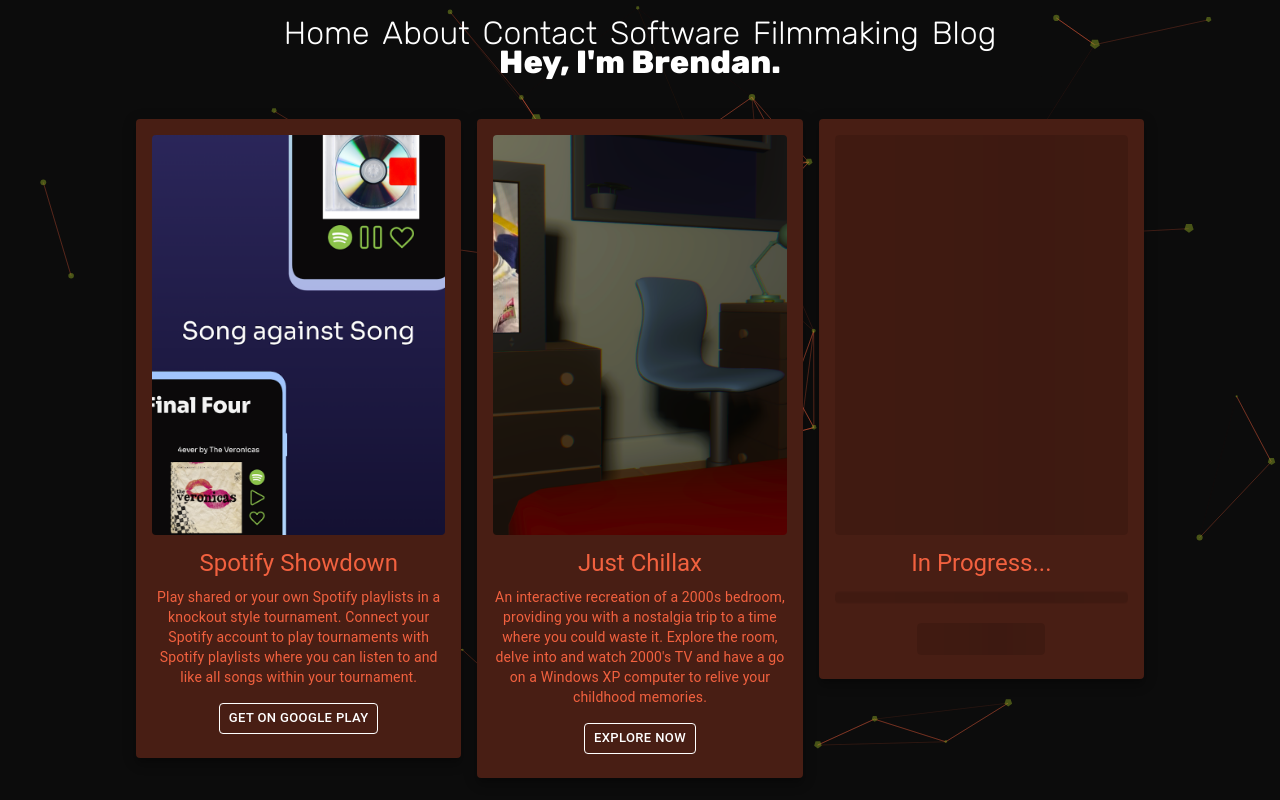
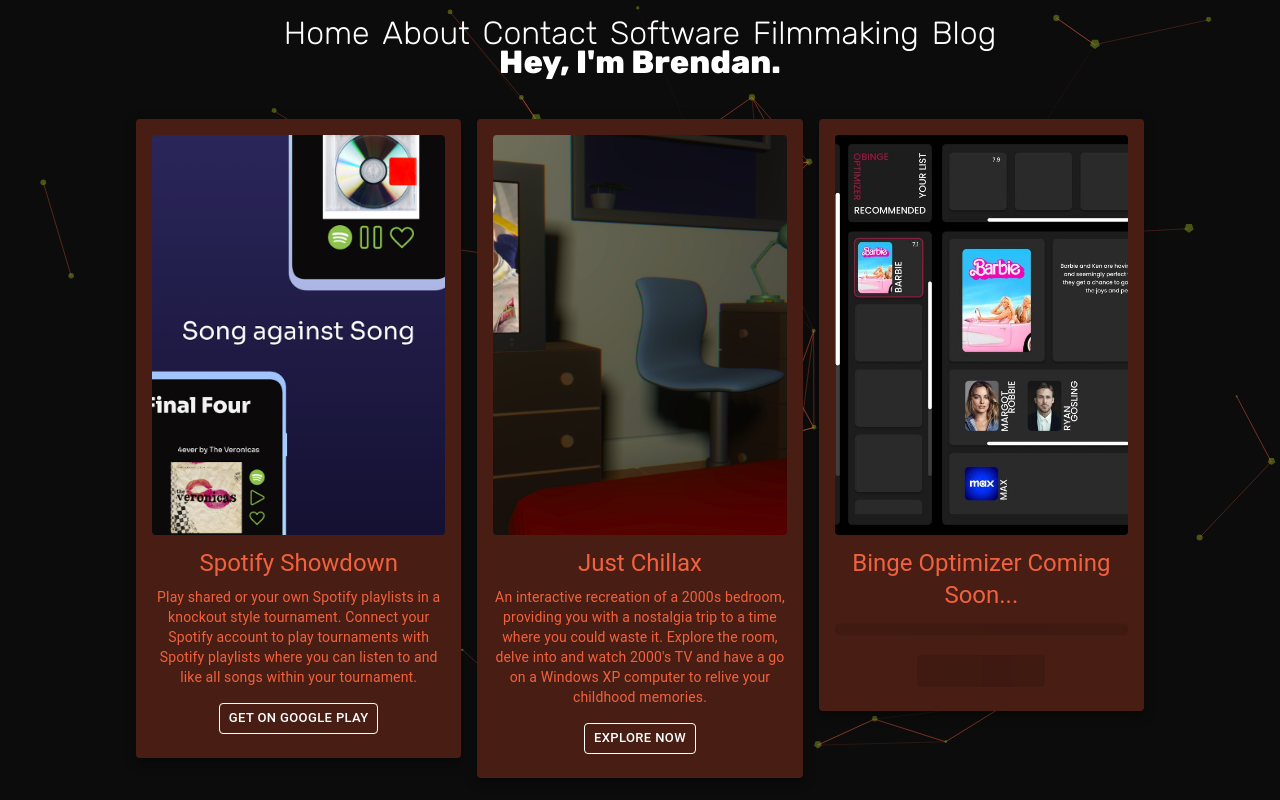
Before and after one commit to brendannguyen/portolio_website, a React (Create React App) app in the folder portfolio-website/: page / in a window 1280 px wide. Built offline with nearby package versions, Linux system fonts and the light colour scheme.

Commit message:
added new promotional image
- binge optimizer coming soon

```diff
--- a/portfolio-website/src/pages/HomePage.js
+++ b/portfolio-website/src/pages/HomePage.js
@@ -57,8 +57,8 @@ const HomePage = () => {
                     </Grid>
                     <Grid xs={isTabletOrMobile ? 12 : 4 }>
                         <Card raised sx={{bgcolor: '#481E14', padding: '1em', '&:hover': {bgcolor: '#00224D'}, transition: 'background-color 1s'}}>
-                            <Skeleton animation="wave" variant="rounded" height='25em' />
-                            <Typography variant="h5" gutterBottom color="#F2613F"  textAlign="center" marginTop='0.5em'>In Progress...</Typography>
+                            <CardMedia sx={{height: '25em', borderRadius: 1}} image="/promotion_imgs/BingeOptimizerPreview.jpg" title="Just Chillax"/>
+                            <Typography variant="h5" gutterBottom color="#F2613F"  textAlign="center" marginTop='0.5em'>Binge Optimizer Coming Soon...</Typography>
                             <Typography marginTop='0.5em' variant="body2" color="#F2613F" textAlign="center">
                                 <Skeleton animation="wave" variant="text"/>
                             </Typography>
```
Also changed, not shown: portfolio-website/public/promotion_imgs/BingeOptimizerPreview.jpg (added).
